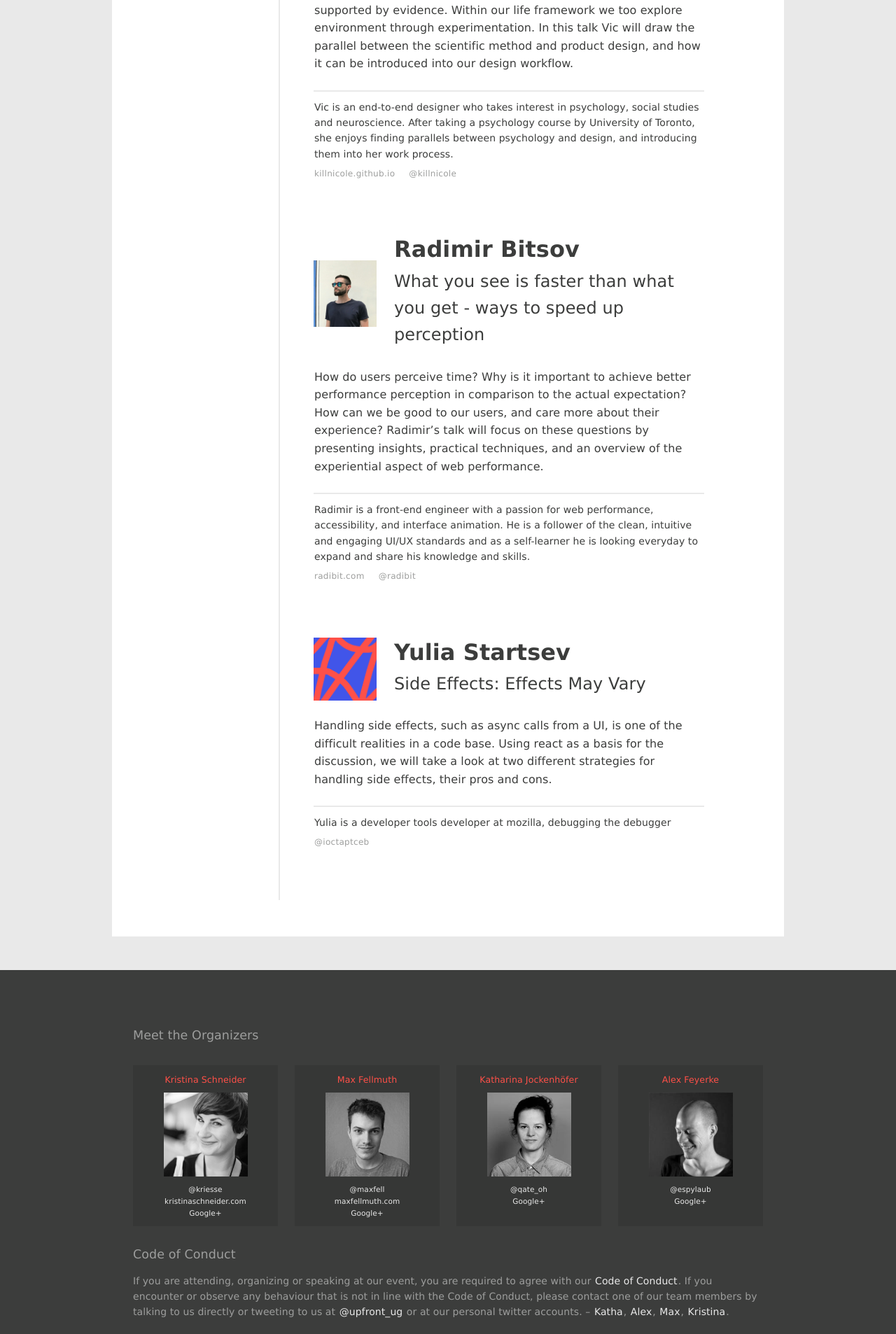
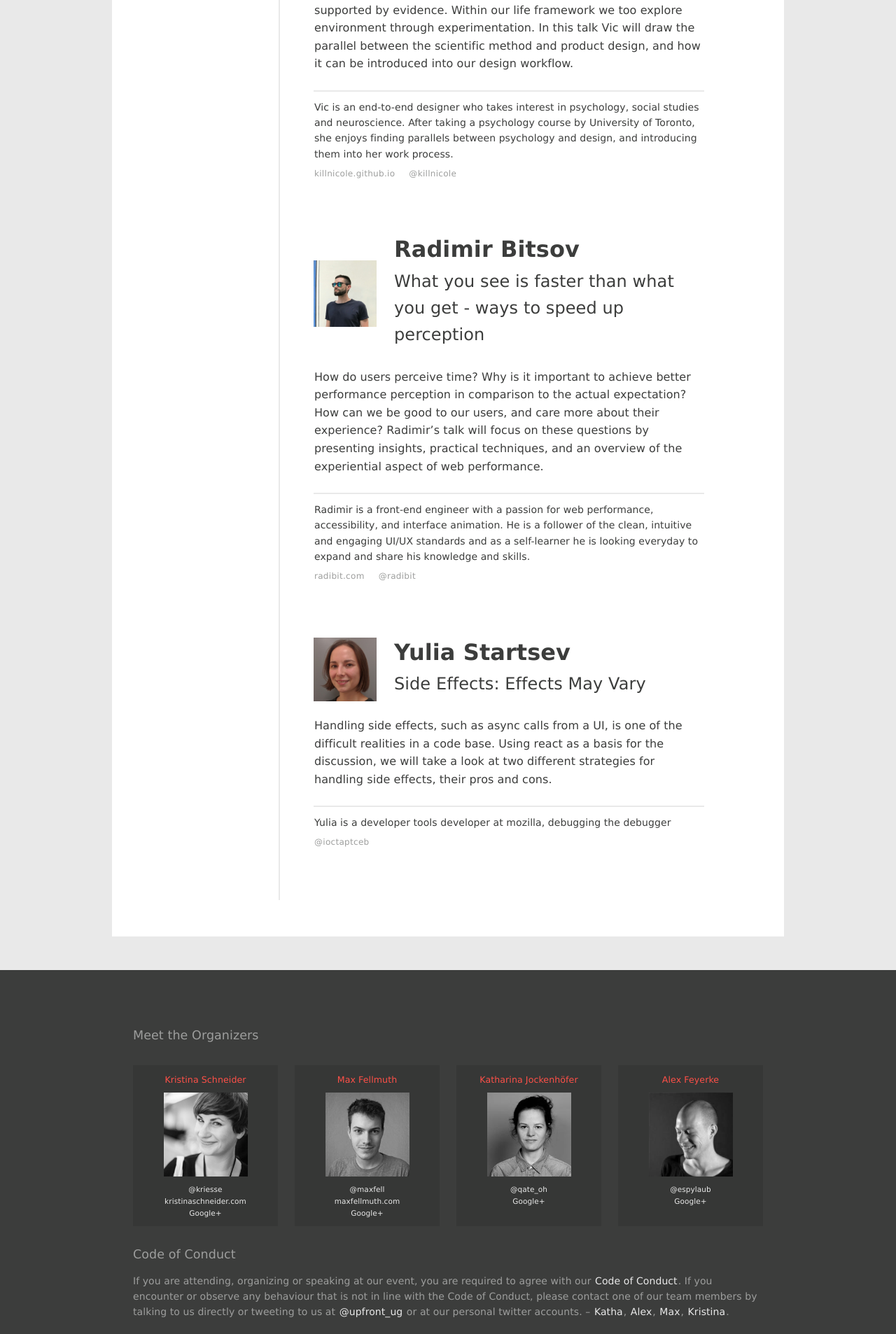
Before and after one commit to upfrontug/upfrontug.github.io, a Jekyll site: the page built from _posts/2017-11-14-meetup.html, in a window 1280 px wide. Shown: the part 736-2642 px from the top of the page at 70% size. Built offline with Jekyll 4.4.1, drawn with Linux system fonts in a browser that asks for light colours; a script that is not in the unit is left out.

Commit message:
fix: added yulia’s foto

```diff
--- a/_posts/2017-11-14-meetup.html
+++ b/_posts/2017-11-14-meetup.html
@@ -25,6 +25,7 @@
         title: '@radibit'
   - name: 'Yulia Startsev'
     title: 'Side Effects: Effects May Vary'
+    picture: 'yulia-startsev.jpg'
     desc: 'Handling side effects, such as async calls from a UI, is one of the difficult realities in a code base. Using react as a basis for the discussion, we will take a look at two different strategies for handling side effects, their pros and cons.'
     bio: 'Yulia is a developer tools developer at mozilla, debugging the debugger'
     links:
```
